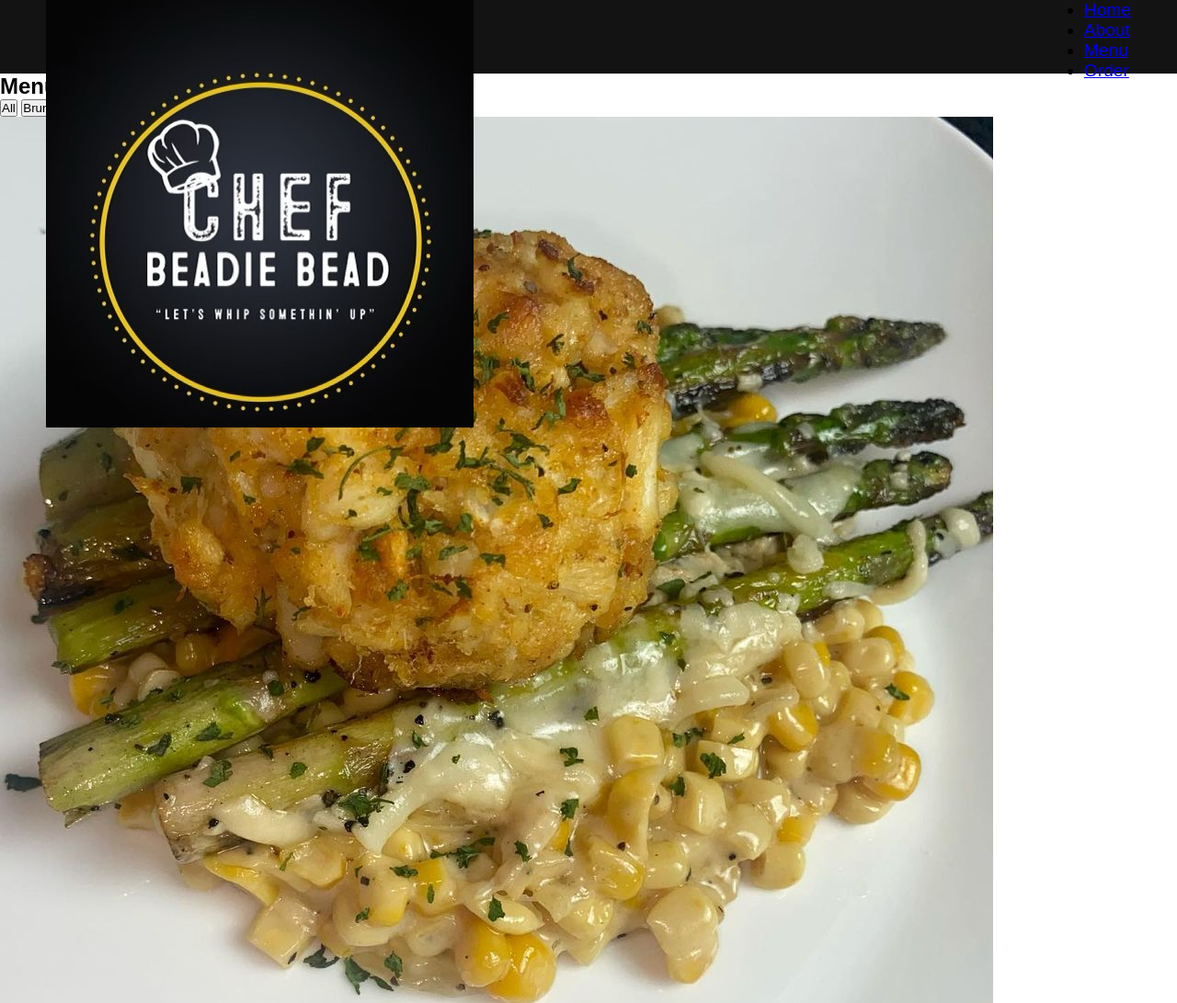
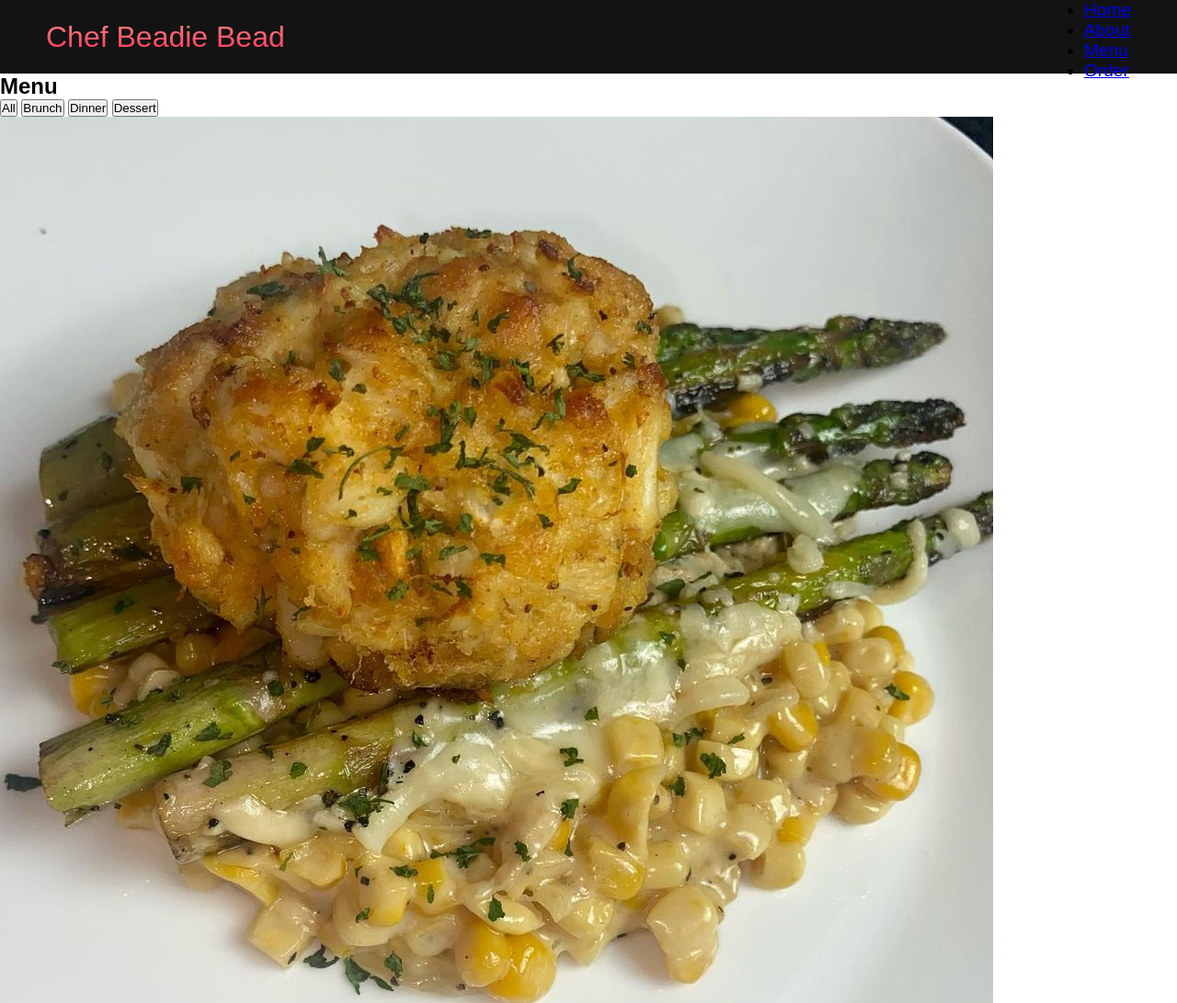
Before and after one commit to Darrienrjohnson/restaurant-menu, a plain HTML site: page index.html in a window 1280 px wide. Shown: the top 1091 px of the page at 92% size. Drawn offline with Linux system fonts and the light colour scheme.

Commit message:
changed logo
temporarily changed logo from picture to text will get alot done tomorrow

```diff
--- a/index.html
+++ b/index.html
@@ -10,9 +10,7 @@
 		<!-- Navbar Section -->
 		<nav class="navbar">
 			<div class="navbar-container">
-				<a href="#home" id="navbar-logo">
-					<img src="/photos/Chef Beadie Bead Logo.jpg" alt="">
-				</a>
+				<a href="#home" id="navbar-logo">Chef Beadie Bead</a>
 				<div class="navbar-toggle" id="mobile-menu">
 					<span class="bar"></span>
 					<span class="bar"></span>
--- a/styles.css
+++ b/styles.css
@@ -30,5 +30,20 @@
 }
 
 #navbar-logo {
+  background-color: #ff8177;
+  background-image: linear-gradient(to top, #ff0844 0%, #ffb199 100%);
+  background-size: 100%;
+  -webkit-background-clip: text;
+  -moz-background-clip: text;
+  -webkit-text-fill-color: transparent;
+  -moz-text-fill-color: transparent;
+  display: flex;
+  align-items: center;
+  cursor: pointer;
+  text-decoration: none;
+  font-size: 2rem;
+}
+
+.navbar-menu {
 
 }
```
